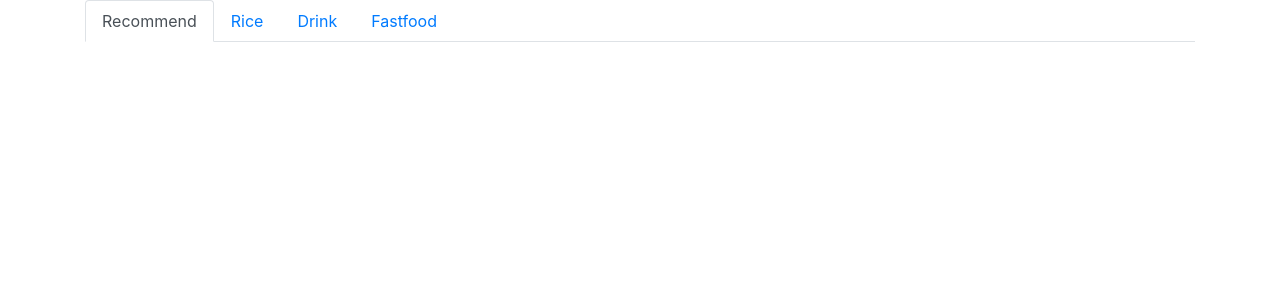
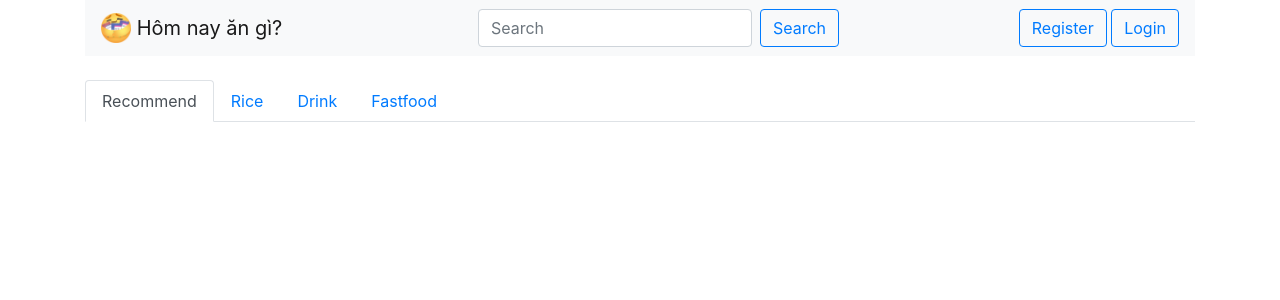
Before and after one commit to vankhaiphan/HNAG, a Flask app: page / in a window 1280 px wide. Shown: the top 300 px of the page. Run offline with Flask 2, Linux system fonts and the light colour scheme; data that the repository does not hold is empty; some libraries are stand-ins or nearby versions.

Commit message:
Add search, login and logo

```diff
--- a/app.py
+++ b/app.py
@@ -30,5 +30,8 @@ def index():
         limage.append(sImage)
     return render_template("index.html", lname = lname, lrating = lrating, limage = limage)
 
+@app.route("/login")
+def login():
+    return render_template("login.html")
 if __name__ == "__main__":
     app.run(debug=True)
--- a/templates/index.html
+++ b/templates/index.html
@@ -13,6 +13,24 @@
 	</head>
 	<body>
 		<div class="container">
+			<nav class="navbar navbar-light bg-light">
+				<a class="navbar-brand" href="#">
+					<img src="{{url_for('static', filename='img/avatar.png')}}" width="30" height="30" class="d-inline-block align-top" alt="">
+				  	<!-- <img src="/static/img/avatar.png" width="30" height="30" class="d-inline-block align-top" alt=""> -->
+				  	Hôm nay ăn gì?
+				</a>
+				<form class="form-inline my-2 my-lg-0">
+					<input class="form-control mr-sm-2" type="search" placeholder="Search" aria-label="Search">
+					<button class="btn btn-outline-primary my-2 my-sm-0" type="submit">Search</button>
+				</form>
+				<form action="/login">
+					<button class="btn btn-outline-primary my-2 my-sm-0" type="submit" >Register</button>
+					<button class="btn btn-outline-primary my-2 my-sm-0" type="submit" >Login</button>
+				</form>
+			</nav>
+		</div>
+		<br>
+		<div class="container">
             <ul class="nav nav-tabs">
                 <li class="nav-item">
                   	<a class="nav-link active" href="#">Recommend</a>
@@ -25,15 +43,13 @@
                 </li>
                 <li class="nav-item">
                     <a class="nav-link" href="#">Fastfood</a>
-                </li>
-            </ul>
+				</li>
+			</ul>
+
             <br>
             <div class="card-deck">
-			<!-- <div class="col-sm-3"> -->
-
 				{% for i in range(0, lname|length) %}
 					<div class="col-sm-4">
-						<!-- 25rem = 400px -->
 						<div class = "card" style="height: 400px;">
 							<img class="card-img-top" src="{{ limage[i] }}" alt="Card image cap">
 							<div class="card-body">
--- a/templates/login.html
+++ b/templates/login.html
@@ -30,7 +30,7 @@
 				  	</div>
 				  	<div class="form-group form-check">
 						<input type="checkbox" class="form-check-input" id="exampleCheck1">
-						<label class="form-check-label" for="exampleCheck1">Check me out</label>
+						<label class="form-check-label" for="exampleCheck1">Remember me</label>
 				  	</div>
 				  	<button type="submit" class="btn btn-primary">Submit</button>
 			  	</form>
```
Also changed, not shown: static/img/Logo.svg (added), static/img/avatar-compressed.jpg (added), static/img/avatar.png (added).
